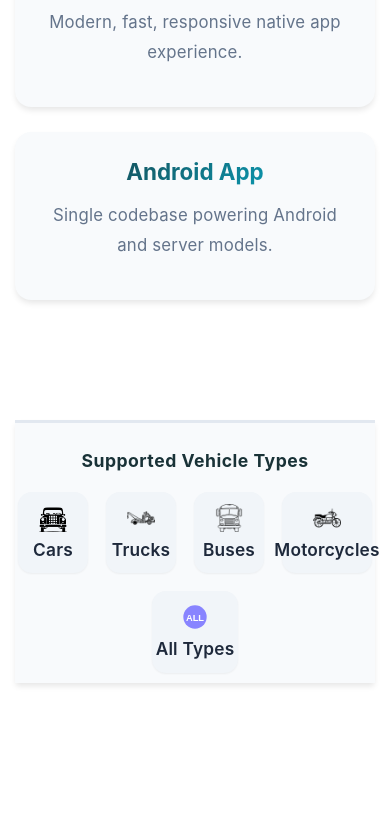
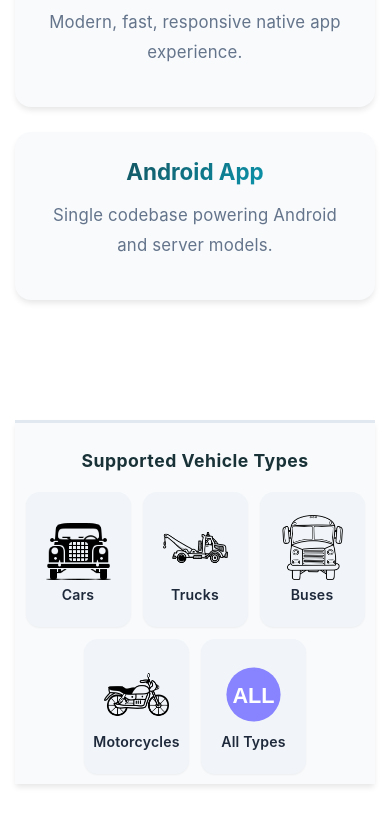
Before and after one commit to Mohammad-KS90/pos-vehicles-site, a plain HTML site: page index.html in a window 390 px wide. Shown: the part 1663-2488 px from the top of the page. Before the commit the page ends 2421 px from the top, so only its background shows below. Drawn offline with nearby package versions, Linux system fonts and the light colour scheme.

Commit message:
fixing icon size

```diff
--- a/style.css
+++ b/style.css
@@ -16,25 +16,34 @@
   letter-spacing: 0.5px;
 }
 
+/* ================== VEHICLE CARDS ================== */
+
 .vehicle-cards {
   display: flex;
   justify-content: center;
+  align-items: stretch;
   gap: 32px;
   flex-wrap: wrap;
 }
 
 .vehicle-card {
+  width: 150px;
+  min-height: 180px;
   background: var(--bg-tertiary);
   border-radius: 14px;
   box-shadow: var(--shadow-sm);
-  padding: 24px 18px 16px 18px;
+  padding: 20px 14px 16px;
+
   display: flex;
   flex-direction: column;
   align-items: center;
-  min-width: 110px;
-  max-width: 140px;
-  transition: transform 0.2s, box-shadow 0.2s;
+  justify-content: center;
+
   border: 2px solid transparent;
+  transition: transform 0.2s, box-shadow 0.2s, border-color 0.2s;
+
+  /* Important */
+  overflow: hidden;
 }
 
 .vehicle-card:hover {
@@ -43,27 +52,53 @@
   border-color: var(--secondary-color);
 }
 
+/* Fixed icon area */
+.vehicle-icon {
+  width: 90px;
+  height: 90px;
+
+  object-fit: contain;
+  object-position: center;
+
+  display: block;
+
+  margin-bottom: 12px;
+
+  /* Prevent oversized images */
+  max-width: 100%;
+  max-height: 100%;
+
+  flex-shrink: 0;
+}
 
 .vehicle-card span {
   font-size: 1.08rem;
   color: var(--text-primary);
   font-weight: 600;
   letter-spacing: 0.2px;
+  text-align: center;
+  line-height: 1.3;
 }
+@media (max-width: 768px) {
 
-@media (max-width: 768px) {
   .vehicle-cards {
     gap: 18px;
   }
+
   .vehicle-card {
-    min-width: 90px;
-    max-width: 110px;
-    padding: 18px 8px 12px 8px;
+    width: 120px;
+    min-height: 155px;
+    padding: 16px 10px 12px;
   }
+
   .vehicle-icon {
-    width: 36px;
-    height: 36px;
+    width: 75px;
+    height: 75px;
     margin-bottom: 8px;
+  }
+
+  .vehicle-card span {
+    font-size: 0.95rem;
   }
 }
 
@@ -75,15 +110,24 @@
     font-size: 1.1rem;
     margin-bottom: 16px;
   }
+  .vehicle-cards {
+    gap: 12px;
+  }
+
   .vehicle-card {
-    min-width: 70px;
-    max-width: 90px;
-    padding: 10px 2px 8px 2px;
+    width: 105px;
+    min-height: 135px;
+    padding: 12px 6px 10px;
   }
+
   .vehicle-icon {
-    width: 28px;
-    height: 28px;
-    margin-bottom: 4px;
+    width: 65px;
+    height: 65px;
+    margin-bottom: 6px;
+  }
+
+  .vehicle-card span {
+    font-size: 0.88rem;
   }
 }
 /* ================== COLOR VARIABLES & THEME SUPPORT ================== */
```
